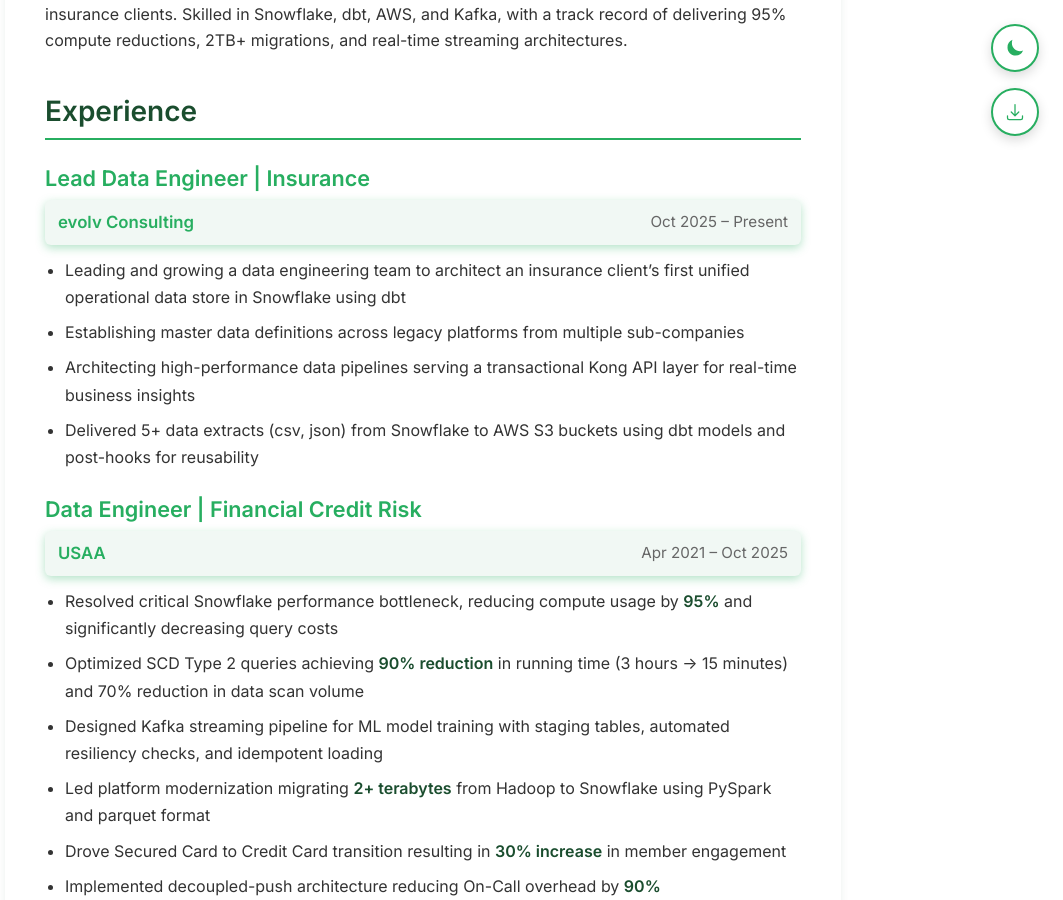
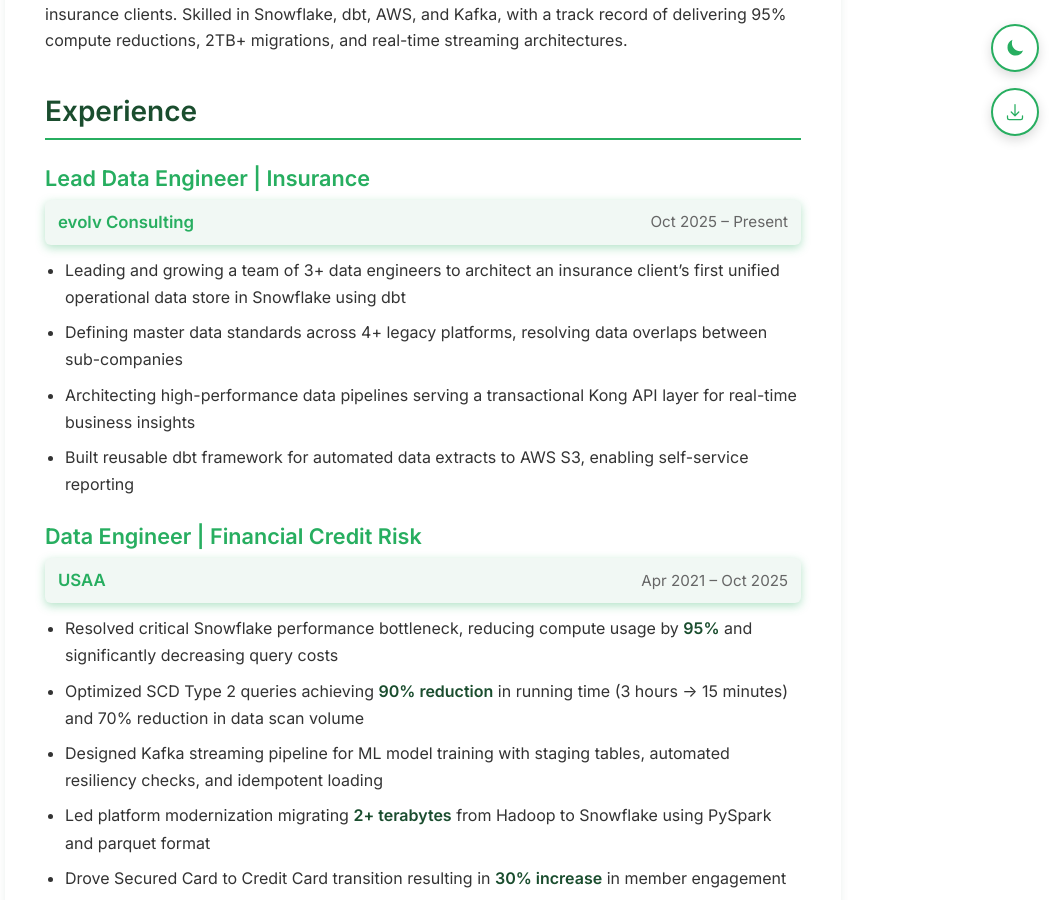
Before and after one commit to vsbatth6/vsbatth6.github.io, a Jekyll site: the page built from index.md, in a window 1280 px wide and 900 px high, scrolled down 478 px. Shown: the whole window, without its empty margins (217-1280 px from the left). Built offline with Jekyll 4.4.1, drawn with Linux system fonts in a browser that asks for light colours.

Commit message:
Improve evolv bullets and fix README link
- Add team size (3+ data engineers) to leadership bullet
- Reframe master data bullet with scope (4+ platforms)
- Reframe data extracts as reusable dbt framework
- Fix README live site link to custom domain (vsbatth.com)

```diff
--- a/index.md
+++ b/index.md
@@ -44,10 +44,10 @@ Data Engineering leader with 5+ years building enterprise data solutions in fina
 
 <p class="job-header"><span><strong>evolv Consulting</strong></span><span>Oct 2025 – Present</span></p>
 
-- Leading and growing a data engineering team to architect an insurance client's first unified operational data store in Snowflake using dbt
-- Establishing master data definitions across legacy platforms from multiple sub-companies
+- Leading and growing a team of 3+ data engineers to architect an insurance client's first unified operational data store in Snowflake using dbt
+- Defining master data standards across 4+ legacy platforms, resolving data overlaps between sub-companies
 - Architecting high-performance data pipelines serving a transactional Kong API layer for real-time business insights
-- Delivered 5+ data extracts (csv, json) from Snowflake to AWS S3 buckets using dbt models and post-hooks for reusability
+- Built reusable dbt framework for automated data extracts to AWS S3, enabling self-service reporting
 
 </div>
 
```
Also changed, not shown: README.md.
